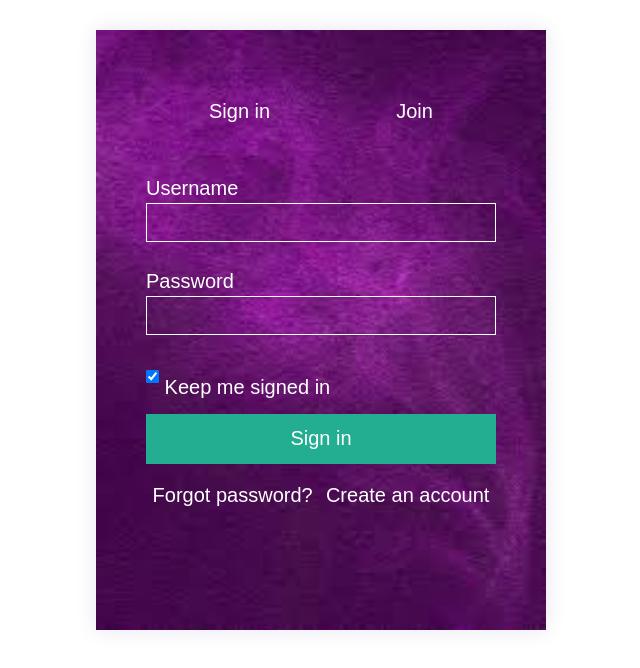
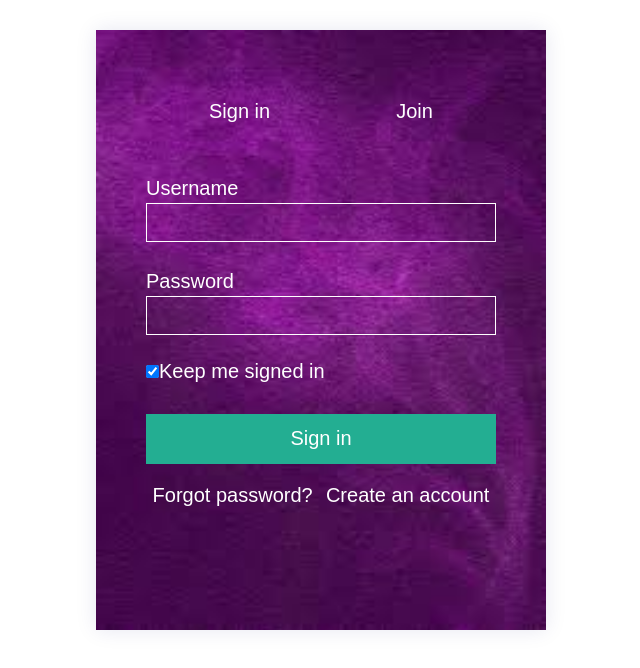
Before and after one commit to AnnaPryma/L12_forms, a plain HTML site: page index.html in a window 1280 px wide. Shown: the whole page, without its empty margins (319-959 px from the left). Drawn offline with Linux system fonts and the light colour scheme.

Commit message:
final version of hometask 12_2

```diff
--- a/style.css
+++ b/style.css
@@ -54,10 +54,15 @@ input {
 .form-field .input:focus {
   border: 1px solid navy;
 }
+input[type="checkbox"] {
+  box-sizing: border-box;
+}
 
 .keep {
   margin-bottom: 30px;
   height: 25px;
+  display: flex;
+  align-items: center;
 }
 
 button {
```
